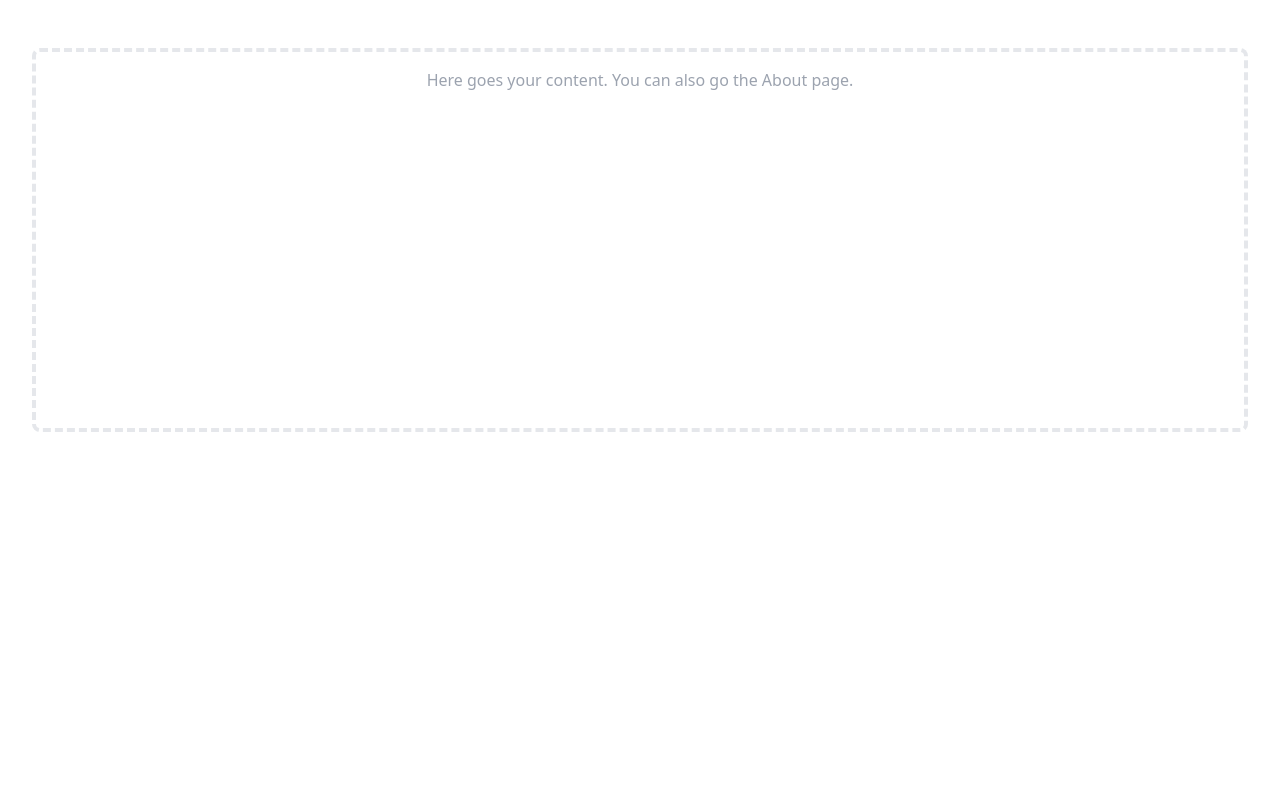
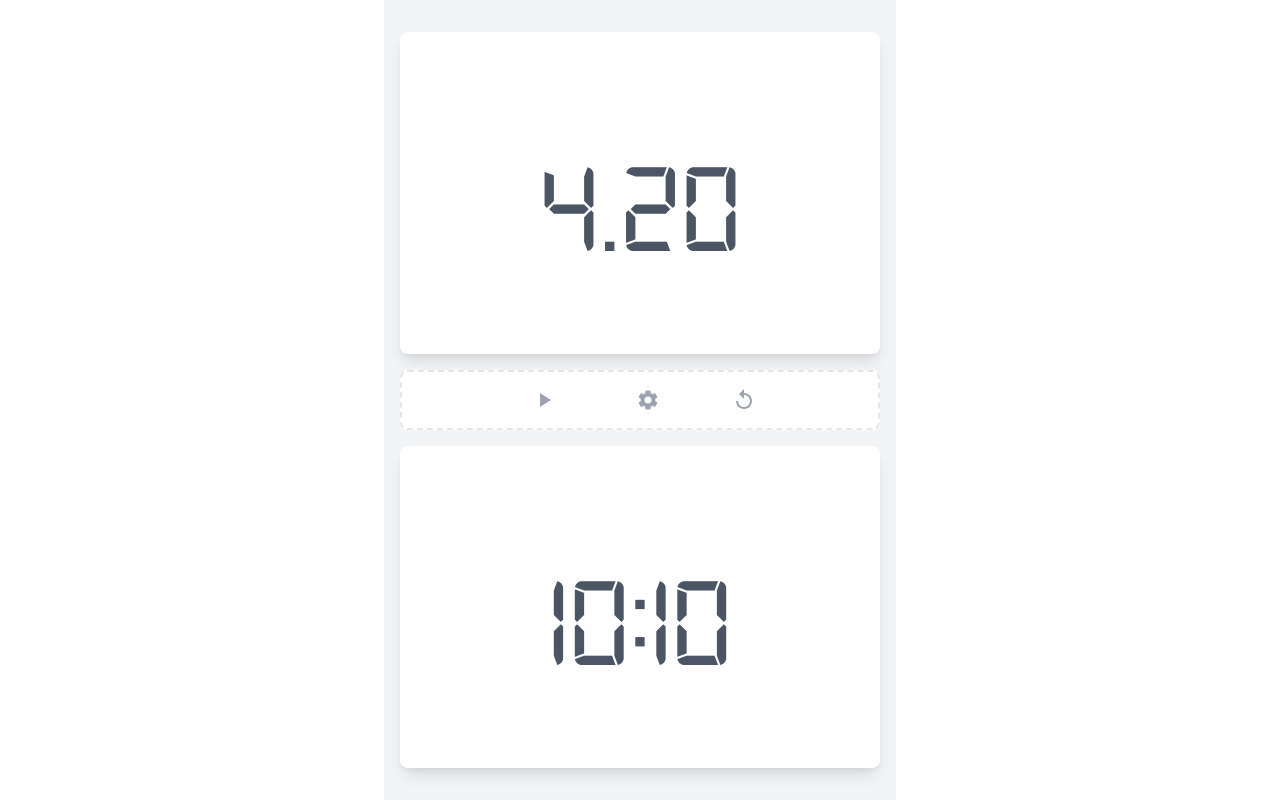
Before and after one commit to iqbaltawakkal/chessclock, a React app: page / in a window 1280 px wide. Built offline with nearby package versions, Linux system fonts and the light colour scheme; the HTML template or start-up script is replaced by a standard one.

Commit message:
slicing + add resource

```diff
--- a/package.json
+++ b/package.json
@@ -9,6 +9,7 @@
     "prop-types": "^15.7.2",
     "react": "^17.0.2",
     "react-dom": "^17.0.2",
+    "react-icons": "^4.2.0",
     "react-router-dom": "^5.2.0",
     "tailwindcss": "^2.0.1"
   },
--- a/src/index.css
+++ b/src/index.css
@@ -1,5 +1,12 @@
-@import 'tailwindcss/base';
+@import "tailwindcss/base";
 
-@import 'tailwindcss/components';
+@import "tailwindcss/components";
 
-@import 'tailwindcss/utilities';
+@import "tailwindcss/utilities";
+
+@font-face {
+  font-family: "Digital";
+  src: url("./assets/digital-7.ttf") format("truetype");
+  font-weight: normal;
+  font-style: normal;
+}
--- a/src/views/Home.jsx
+++ b/src/views/Home.jsx
@@ -1,13 +1,32 @@
 import React from "react";
+import { MdPlayArrow, MdReplay, MdSettings } from "react-icons/md";
 
 const Home = () => {
   return (
     <>
       <main>
-        <div className="max-w-7xl mx-auto py-6 sm:px-6 lg:px-8">
-          <div className="px-4 py-6 sm:px-0">
-            <div className="border-4 border-dashed border-gray-200 rounded-lg h-96 p-4 text-center text-gray-400">
-              Here goes your content. You can also go the About page.
+        <div className="max-w-lg mx-auto  ">
+          <div className="min-h-screen py-8 px-4 flex flex-col space-y-4 bg-gray-100">
+            <div className="  flex-grow relative ">
+              <button className="block bg-white font-digital text-gray-600 text-9xl text-center w-full shadow-lg rounded-lg outline-none focus:outline-none focus:shadow-sm absolute top-0 bottom-0 overflow-hidden">
+                4.20
+              </button>
+            </div>
+            <div className="bg-white flex-grow-0 flex space-x-14 justify-center text-2xl border-2 border-dashed border-gray-200 rounded-lg px-4 text-center text-gray-400">
+              <button className="p-2 m-2 focus:outline-none ">
+                <MdPlayArrow></MdPlayArrow>
+              </button>
+              <button className="p-2 m-2 focus:outline-none ">
+                <MdSettings></MdSettings>
+              </button>
+              <button className="p-2 m-2 focus:outline-none ">
+                <MdReplay></MdReplay>
+              </button>
+            </div>
+            <div className="flex-grow relative ">
+              <button className="bg-white block font-digital text-gray-600 text-9xl text-center w-full shadow-lg rounded-lg outline-none focus:outline-none focus:shadow-sm absolute top-0 bottom-0 overflow-hidden">
+                10:10
+              </button>
             </div>
           </div>
         </div>
--- a/tailwind.config.js
+++ b/tailwind.config.js
@@ -11,6 +11,7 @@ module.exports = {
       fontWeight: ["hover", "focus"],
       fontFamily: {
         sans: ["Inter var", ...defaultTheme.fontFamily.sans],
+        digital: ["Digital"],
       },
     },
   },
```
Also changed, not shown: src/assets/digital-7.ttf (added), 1 other file (tests, documents, lock files or other folders).
